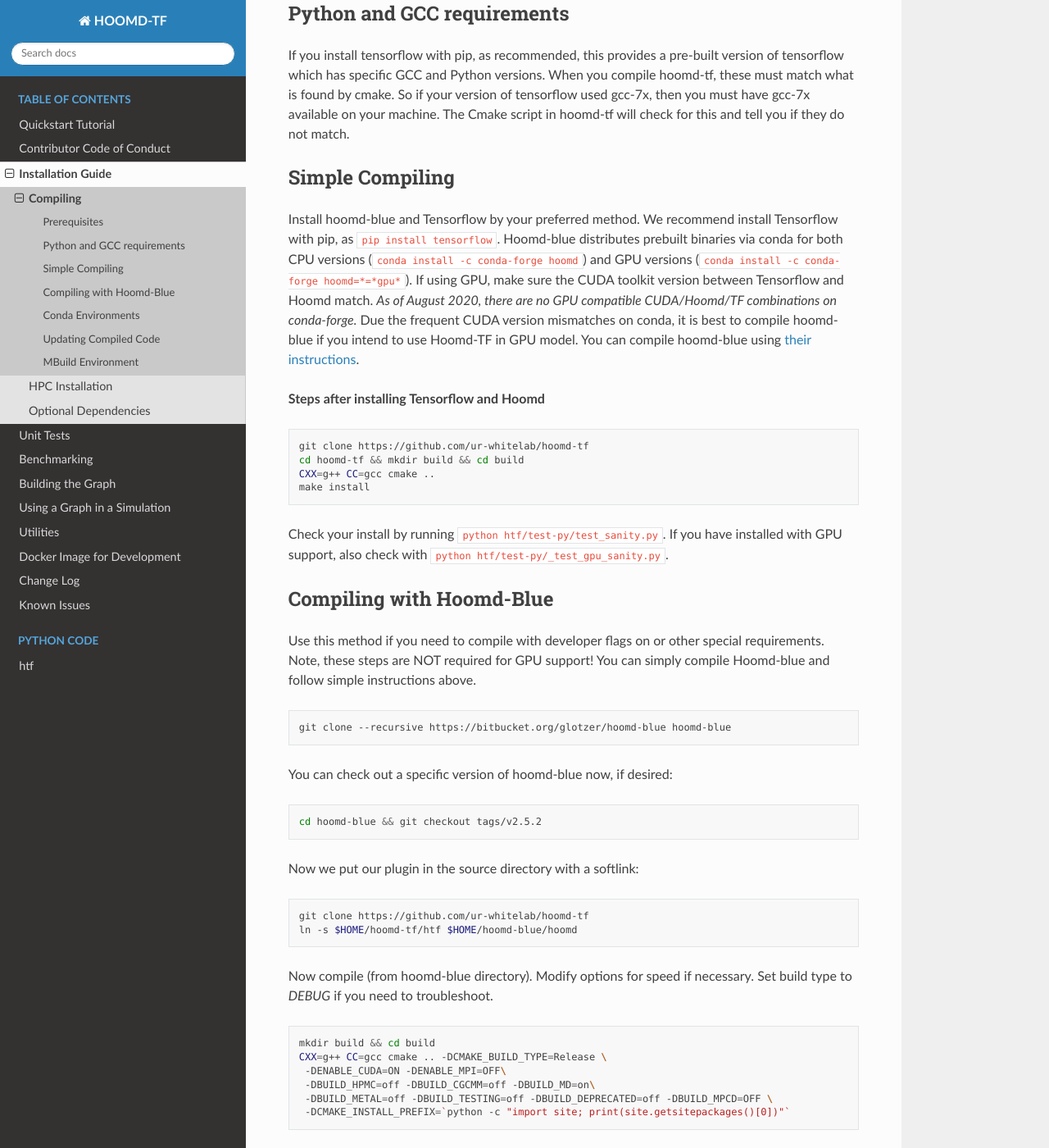
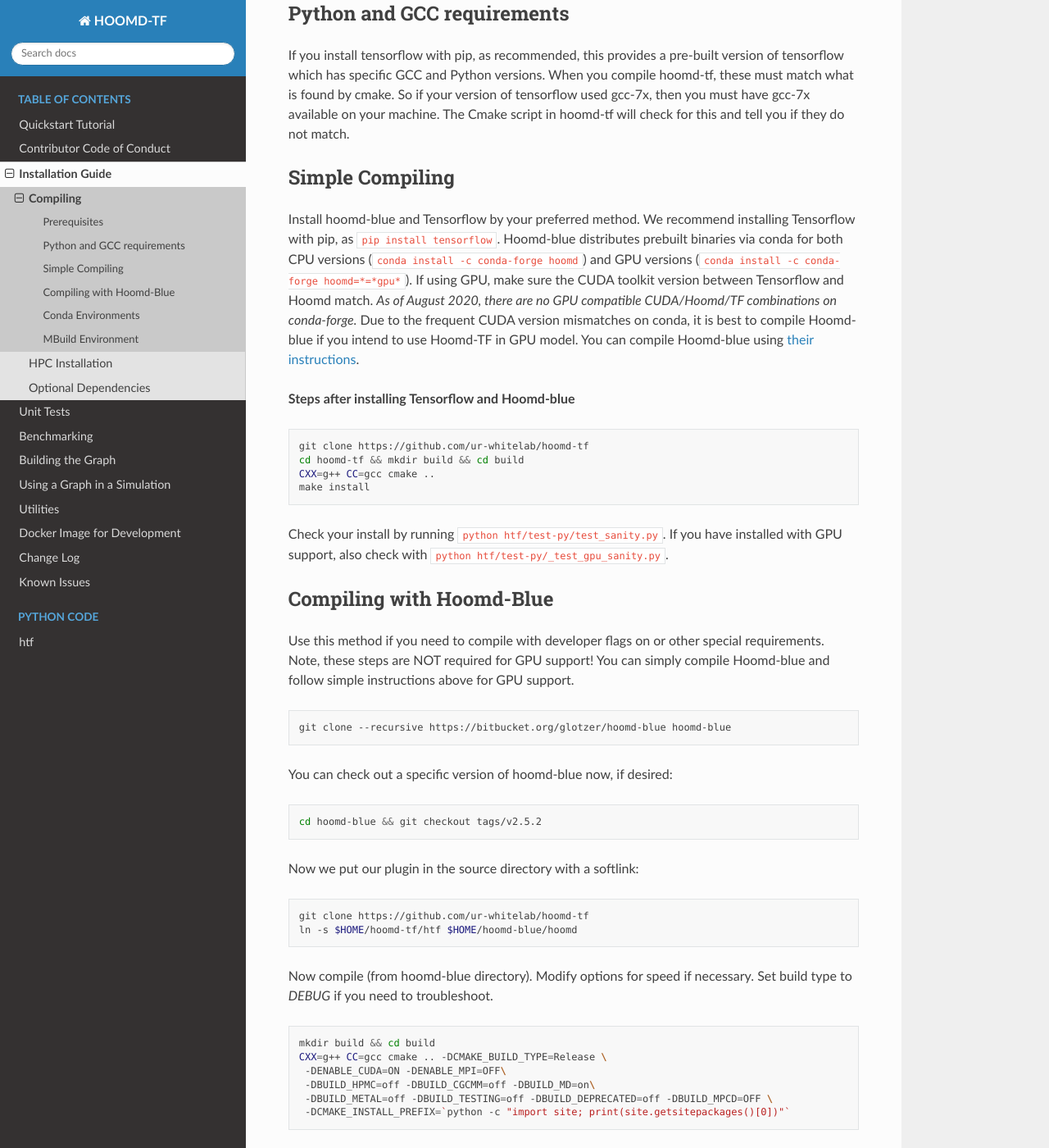
Before and after one commit to ur-whitelab/hoomd-tf, a Sphinx documentation site: the page built from sphinx-docs/source/compilation.rst, in a window 1280 px wide and 1400 px high, scrolled down 553 px. Shown: the whole window at 82% size. Built offline with Sphinx 7.4.7 and the Read the Docs theme 2.0.0, drawn with Linux system fonts in a browser that asks for light colours; pages that are not in the unit, such as notebooks, are missing from menus; some of the changed text lies outside the part shown.

Commit message:
Copyedit of compilation and changelog

```diff
--- a/sphinx-docs/source/changelog.rst
+++ b/sphinx-docs/source/changelog.rst
@@ -1,7 +1,7 @@
 Change Log
 ==========
 
-v2.0.rc1
+v2.0-rc
 -----
 
 *New Features*
--- a/sphinx-docs/source/compilation.rst
+++ b/sphinx-docs/source/compilation.rst
@@ -40,11 +40,11 @@
 Simple Compiling
 ----------------
 
-Install hoomd-blue and Tensorflow by your preferred method. We recommend install Tensorflow with pip, as ``pip install tensorflow``. Hoomd-blue
-distributes prebuilt binaries via conda for both CPU versions (``conda install -c conda-forge hoomd``) and GPU versions (``conda install -c conda-forge hoomd=*=*gpu*``). If using GPU, make sure the CUDA toolkit version between Tensorflow and Hoomd match. *As of August 2020, there are no GPU compatible CUDA/Hoomd/TF combinations on conda-forge.* Due the frequent CUDA version mismatches on conda, it is best to compile hoomd-blue if you intend to use Hoomd-TF in GPU model. You can compile hoomd-blue using `their instructions
+Install hoomd-blue and Tensorflow by your preferred method. We recommend installing Tensorflow with pip, as ``pip install tensorflow``. Hoomd-blue
+distributes prebuilt binaries via conda for both CPU versions (``conda install -c conda-forge hoomd``) and GPU versions (``conda install -c conda-forge hoomd=*=*gpu*``). If using GPU, make sure the CUDA toolkit version between Tensorflow and Hoomd match. *As of August 2020, there are no GPU compatible CUDA/Hoomd/TF combinations on conda-forge.* Due to the frequent CUDA version mismatches on conda, it is best to compile Hoomd-blue if you intend to use Hoomd-TF in GPU model. You can compile Hoomd-blue using `their instructions
 <http://hoomd-blue.readthedocs.io>`_.
 
-**Steps after installing Tensorflow and Hoomd**
+**Steps after installing Tensorflow and Hoomd-blue**
 
 .. code:: bash
 
@@ -64,7 +64,7 @@
 
 Use this method if you need to compile with developer flags on or other
 special requirements. Note, these steps are NOT required for GPU support! You can
-simply compile Hoomd-blue and follow simple instructions above.
+simply compile Hoomd-blue and follow simple instructions above for GPU support.
 
 .. code:: bash
 
@@ -129,21 +129,7 @@
     CXX=g++ CC=gcc cmake .. \
     -DPYTHON_INCLUDE_DIR=$(python -c "from distutils.sysconfig import get_python_inc; print(get_python_inc())") \
     -DPYTHON_LIBRARY=$(python -c "import distutils.sysconfig as sysconfig; print(sysconfig.get_config_var('LIBDIR'))") \
-    -DPYTHON_EXECUTABLE=$(which python) \
-    -DCMAKE_BUILD_TYPE=Release -DENABLE_CUDA=ON -DENABLE_MPI=OFF -DBUILD_HPMC=off -DBUILD_CGCMM=off -DBUILD_MD=on \
-    -DBUILD_METAL=off -DBUILD_TESTING=off -DBUILD_DEPRECATED=off -DBUILD_MPCD=OFF \
-    -DCMAKE_INSTALL_PREFIX=`python -c "import site; print(site.getsitepackages()[0])"`
-
-.. _updating_compiled_code:
-
-Updating Compiled Code
-----------------------
-
-If you are developing frequently, add the build directory to your
-python path instead of `make install` (only works with hoomd-blue
-compiled). Then if you modify C++ code, only run make (not cmake). If
-you modify python, just copy over py files (``htf/*py`` to
-``build/hoomd/htf``).
+    -DPYTHON_EXECUTABLE=$(which python)
 
 .. _mbuild_environment:
 
@@ -154,8 +140,7 @@
 
 .. code:: bash
 
-    conda install numpy cython
-    pip install requests networkx matplotlib scipy pandas plyplus lxml mdtraj oset
+    pip install requests networkx matplotlib scipy pandas plyplus lxml mdtraj oset cython
     conda install -c omnia -y openmm parmed
     conda install -c conda-forge --no-deps -y packmol gsd
     pip install --upgrade git+https://github.com/mosdef-hub/foyer git+https://github.com/mosdef-hub/mbuild
```
Also changed, not shown: other parts of sphinx-docs/source/compilation.rst (+1 -1 lines).
